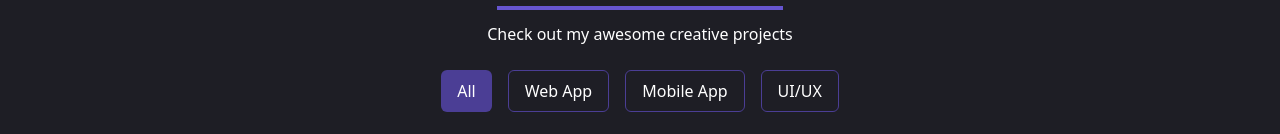
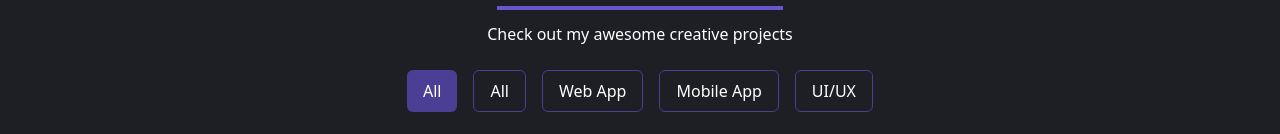
Before and after one commit to manickjamadar/personal-website, a Next.js app: page / in a window 1280 px wide. Shown: the part 1470-1604 px from the top of the page. Built offline with nearby package versions, Linux system fonts and the light colour scheme.

Commit message:
filtered skills funcationality added

```diff
--- a/app/components/categoryFilter.tsx
+++ b/app/components/categoryFilter.tsx
@@ -1,18 +1,34 @@
-import React from "react";
+"use client";
+import React, { useState } from "react";
 interface Props {
   categories: string[];
+  activeIndex?: number;
+  onClick?: (index: number) => void;
 }
-const CategoryFilter: React.FC<Props> = ({ categories }) => {
+const CategoryFilter: React.FC<Props> = ({
+  categories,
+  activeIndex = -1,
+  onClick,
+}) => {
   return (
     <div className="flex gap-4">
-      {/* <button className="primary-btn">All</button>
-      <button className="primary-outline-btn">Frontend</button>
-      <button className="primary-outline-btn">Backend</button>
-      <button className="primary-outline-btn">Other</button> */}
+      <button
+        className={`${
+          activeIndex < 0 || activeIndex >= categories.length
+            ? "primary-btn"
+            : "primary-outline-btn"
+        } capitalize`}
+        onClick={() => onClick && onClick(-1)}
+      >
+        All
+      </button>
       {categories.map((name, index) => (
         <button
           key={name}
-          className={`${index === 0 ? "primary-btn" : "primary-outline-btn"}`}
+          className={`${
+            activeIndex === index ? "primary-btn" : "primary-outline-btn"
+          } capitalize`}
+          onClick={() => onClick && onClick(index)}
         >
           {name}
         </button>
--- a/app/components/sections/skillSection.tsx
+++ b/app/components/sections/skillSection.tsx
@@ -1,11 +1,21 @@
-import React from "react";
+"use client";
+import React, { useState } from "react";
 import SectionHeader from "../sectionHeader";
-import { FaNodeJs } from "react-icons/fa";
-import { SiFirebase } from "react-icons/si";
 import SkillList from "../skillList";
 import CategoryFilter from "../categoryFilter";
-import mySkills from "@/app/data/skills";
+import mySkills, { SkillCategory, skillCategories } from "@/app/data/skills";
+
 const SkillSection = () => {
+  const [activeCategoryIndex, setCategoryIndex] = useState(-1);
+  const categoryClickHandler = (index: number) => {
+    setCategoryIndex(index);
+  };
+  const filteredSkills =
+    activeCategoryIndex < 0 || activeCategoryIndex >= skillCategories.length
+      ? mySkills
+      : mySkills.filter(
+          (skill) => skill.category === skillCategories[activeCategoryIndex]
+        );
   return (
     <div className="flex flex-col gap-6 items-center">
       <SectionHeader
@@ -16,8 +26,12 @@ const SkillSection = () => {
         }
         subtitle="Check out my awesome creative skills"
       />
-      <CategoryFilter categories={["All", "Frontend", "Backend", "Other"]} />
-      <SkillList skills={mySkills} />
+      <CategoryFilter
+        categories={skillCategories}
+        activeIndex={activeCategoryIndex}
+        onClick={categoryClickHandler}
+      />
+      <SkillList skills={filteredSkills} />
     </div>
   );
 };
```
